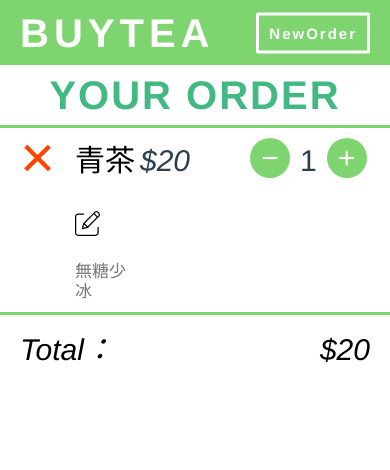
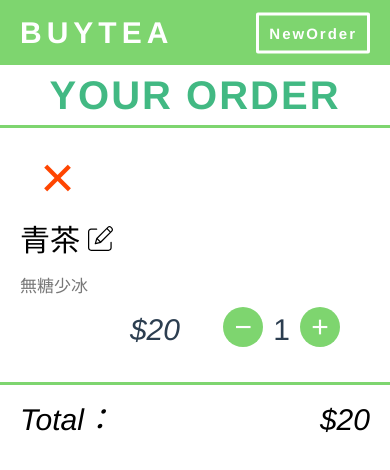
Before and after one commit to jyun9504/BuyTea, a Vue app: page / in a window 390 px wide. Shown: the top 470 px of the page. Built offline with nearby package versions, Linux system fonts and the light colour scheme.

Commit message:
v1 finish

```diff
--- a/src/assets/scss/abstracts/mixins.scss
+++ b/src/assets/scss/abstracts/mixins.scss
@@ -12,8 +12,8 @@
 	justify-content: center;
 }
 
-@mixin horizontalCenter {
-    position: absolute;
-    left: 50%;
-    transform: translateX(-50%);
+@mixin lessThan($deviceWidth){
+	@media screen and (max-width:#{$deviceWidth}){
+		@content;
 	}
+}
--- a/src/assets/scss/abstracts/variables.scss
+++ b/src/assets/scss/abstracts/variables.scss
@@ -8,8 +8,17 @@ $color-green-light: #7ed56f;
 $color-orangered: #ff4500;
 
 
-//grid
+//GRID
 $grid-width: 114rem;
 $gutter-vertical: 8rem;
 $gutter-horizontal: 6rem;
 $gutter-horizontal-sm: 1rem;
+
+/**
+* BREAK POINTS
+**/
+$breakpoints-xs: 320px;
+$breakpoints-sm: 600px;
+$breakpoints-md: 900px;
+$breakpoints-lg: 1280px;
+$breakpoints-xl: 1920px;
--- a/src/components/navBar.vue
+++ b/src/components/navBar.vue
@@ -43,4 +43,12 @@ export default {}
 		right: 2rem;
 	}
 }
+
+@include lessThan($breakpoints-sm) {
+	.btn {
+		&--brand {
+			font-size: 3rem;
+		}
+	}
+}
 </style>
--- a/src/components/orderCard.vue
+++ b/src/components/orderCard.vue
@@ -67,6 +67,7 @@ export default {
 .content {
   width: 82.5rem;
   min-width: 6rem;
+  word-wrap:break-word;
 
   &__name {
     font-size: 3rem;
@@ -94,8 +95,8 @@ export default {
 .quantity {
   min-width: 15rem;
   padding-top: 1rem;
+  display: flex;
 
-  display: flex;
   &__text {
     font-size: 3rem;
     line-height: 4.5rem;
@@ -129,4 +130,22 @@ export default {
       width: 2.5rem;
   }
 }
+@include lessThan($breakpoints-sm) {
+  .order-card {
+    flex-wrap: wrap;
+    padding: 2rem;
+  }
+
+  .price {
+    width: calc(100% - 190px);
+    text-align: right;
+    padding-right: 2rem;
+  }
+
+  .quantity {
+    width: calc(150px);
+    justify-content: flex-end;
+  }
+
+}
 </style>
```
Also changed, not shown: 1 other file (tests, documents, lock files or other folders). Lines whose indentation alone changed are shown as unchanged.
